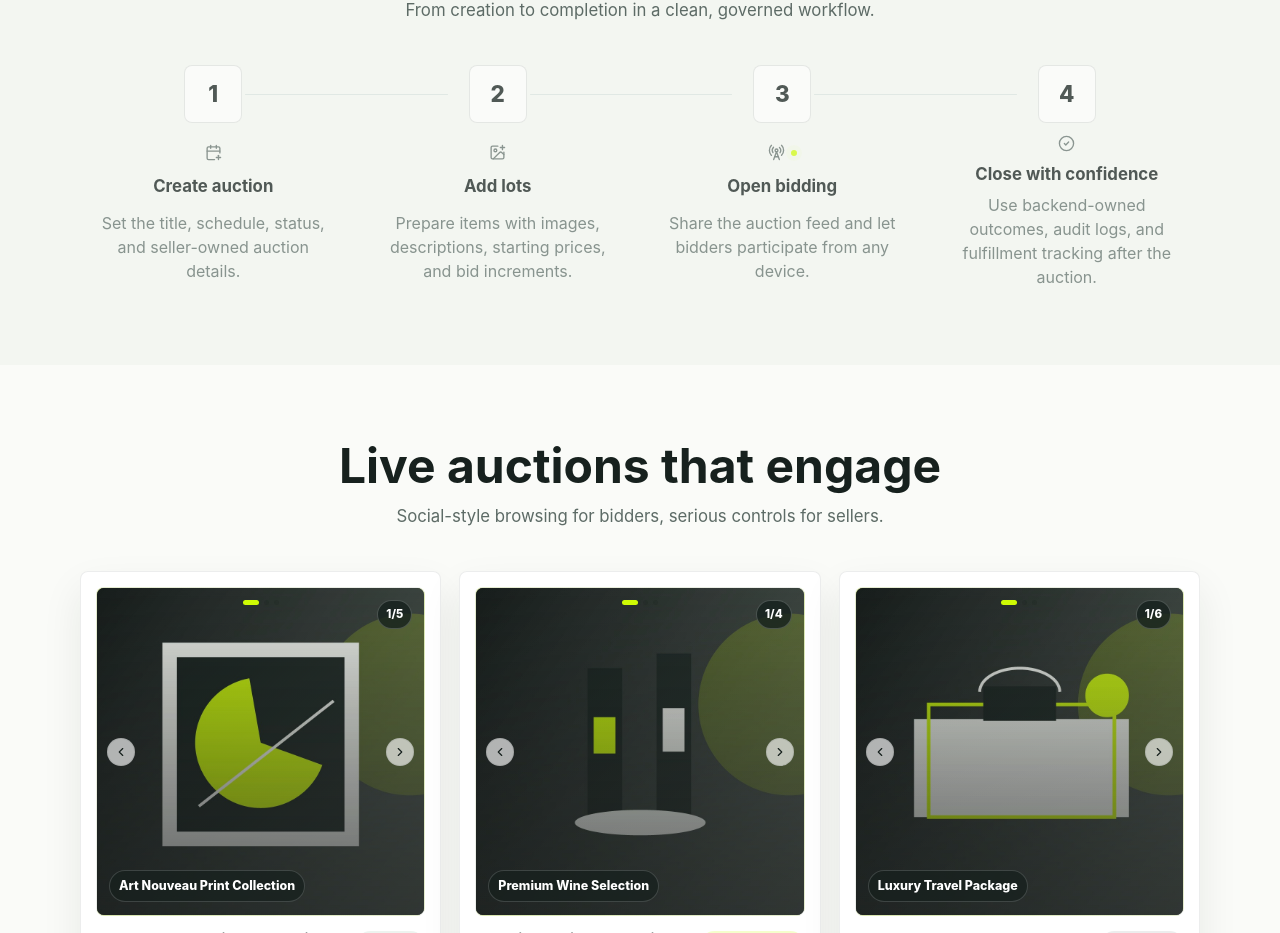
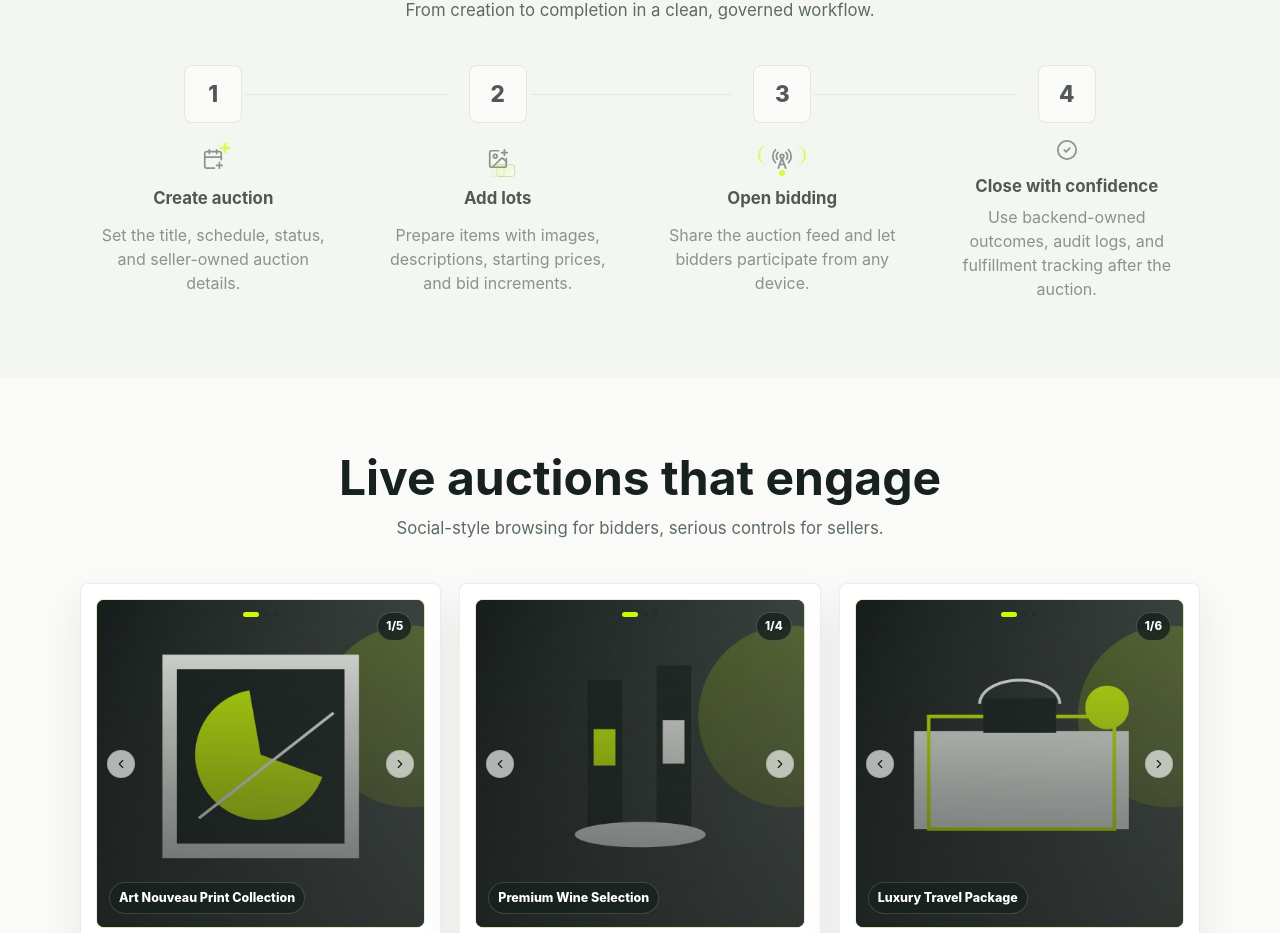
Before and after one commit to JJackson3111/bidals, a Next.js app in the folder frontend/: page / in a window 1280 px wide. Shown: the part 1739-2672 px from the top of the page. Built offline with nearby package versions, Linux system fonts and the light colour scheme; no server answers; a web font is replaced by a local one.

Commit message:
Refine BIDALS launch workflow animations

```diff
--- a/frontend/src/app/globals.css
+++ b/frontend/src/app/globals.css
@@ -915,8 +915,10 @@ p {
   animation: bidals-step-cue 7.6s ease-in-out infinite;
   color: #65736e;
   display: inline-flex;
-  gap: 6px;
-  min-height: 22px;
+  justify-content: center;
+  min-height: 34px;
+  position: relative;
+  width: 58px;
 }
 
 .landing-step:nth-child(2) .landing-step-cue {
@@ -931,12 +933,118 @@ p {
   animation-delay: 4.2s;
 }
 
-.landing-step-cue span {
-  animation: bidals-live-pulse 1.8s ease-in-out infinite;
+.cue-icon {
+  display: block;
+  position: relative;
+  z-index: 2;
+}
+
+.cue-secondary {
+  opacity: 0;
+  position: absolute;
+}
+
+.cue-plus-marker {
+  animation: bidals-cue-plus 2.8s ease-in-out infinite;
+  height: 12px;
+  position: absolute;
+  right: 11px;
+  top: 3px;
+  width: 12px;
+  z-index: 3;
+}
+
+.cue-plus-marker::before,
+.cue-plus-marker::after {
   background: var(--brand-green);
   border-radius: 999px;
+  content: "";
+  left: 50%;
+  position: absolute;
+  top: 50%;
+  transform: translate(-50%, -50%);
+}
+
+.cue-plus-marker::before {
+  height: 2px;
+  width: 10px;
+}
+
+.cue-plus-marker::after {
+  height: 10px;
+  width: 2px;
+}
+
+.cue-image-flow {
+  bottom: 0;
+  height: 17px;
+  overflow: hidden;
+  position: absolute;
+  right: 5px;
+  width: 31px;
+  z-index: 1;
+}
+
+.cue-image-flow i {
+  animation: bidals-cue-image-slide 5.6s ease-in-out infinite;
+  background: linear-gradient(135deg, rgba(206, 251, 4, 0.42), rgba(255, 255, 255, 0.84));
+  border: 1px solid rgba(23, 33, 30, 0.18);
+  border-radius: 4px;
+  display: block;
+  height: 13px;
+  left: 5px;
+  position: absolute;
+  top: 2px;
+  width: 19px;
+}
+
+.cue-image-flow i:nth-child(2) {
+  animation-delay: 1.4s;
+}
+
+.cue-image-flow i:nth-child(3) {
+  animation-delay: 2.8s;
+}
+
+.cue-signal {
+  animation: bidals-cue-signal 2.6s ease-in-out infinite;
+  height: 20px;
+  opacity: 0.36;
+  position: absolute;
+  top: 6px;
+  width: 12px;
+}
+
+.cue-signal-left {
+  border-left: 2px solid var(--brand-green);
+  border-radius: 999px 0 0 999px;
+  left: 5px;
+}
+
+.cue-signal-right {
+  animation-delay: 0.35s;
+  border-radius: 0 999px 999px 0;
+  border-right: 2px solid var(--brand-green);
+  right: 5px;
+}
+
+.cue-live-dot {
+  animation: bidals-live-pulse 1.9s ease-in-out infinite;
+  background: var(--brand-green);
+  border-radius: 999px;
+  bottom: 3px;
   height: 6px;
+  position: absolute;
   width: 6px;
+  z-index: 3;
+}
+
+.cue-close .cue-primary {
+  animation: bidals-cue-check 5.8s ease-in-out infinite;
+}
+
+.cue-close .cue-secondary {
+  animation: bidals-cue-dollar 5.8s ease-in-out infinite;
 }
 
 .landing-step p {
@@ -1007,6 +1115,85 @@ p {
   7%,
   14% {
     color: var(--ink);
+  }
+}
+
+@keyframes bidals-cue-plus {
+  0%,
+  100% {
+    opacity: 0.78;
+    filter: drop-shadow(0 0 0 rgba(206, 251, 4, 0));
+    transform: scale(1);
+  }
+
+  45% {
+    opacity: 1;
+    filter: drop-shadow(0 0 7px rgba(206, 251, 4, 0.38));
+    transform: scale(1.08);
+  }
+}
+
+@keyframes bidals-cue-image-slide {
+  0% {
+    opacity: 0;
+    transform: translateX(18px) scale(0.96);
+  }
+
+  18%,
+  54% {
+    opacity: 1;
+    transform: translateX(0) scale(1);
+  }
+
+  78%,
+  100% {
+    opacity: 0;
+    transform: translateX(-18px) scale(0.98);
+  }
+}
+
+@keyframes bidals-cue-signal {
+  0%,
+  100% {
+    opacity: 0.28;
+    filter: drop-shadow(0 0 0 rgba(206, 251, 4, 0));
+    transform: scaleY(0.9);
+  }
+
+  45% {
+    opacity: 0.86;
+    filter: drop-shadow(0 0 7px rgba(206, 251, 4, 0.34));
+    transform: scaleY(1);
+  }
+}
+
+@keyframes bidals-cue-check {
+  0%,
+  42%,
+  100% {
+    opacity: 1;
+    transform: scale(1);
+  }
+
+  56%,
+  84% {
+    opacity: 0;
+    transform: scale(0.98);
+  }
+}
+
+@keyframes bidals-cue-dollar {
+  0%,
+  42%,
+  100% {
+    opacity: 0;
+    transform: scale(0.98);
+  }
+
+  56%,
+  84% {
+    opacity: 1;
+    transform: scale(1);
   }
 }
 
@@ -2170,6 +2357,11 @@ p {
   .landing-step-number,
   .landing-step-cue,
   .landing-step-cue span,
+  .cue-plus-marker,
+  .cue-image-flow i,
+  .cue-signal,
+  .cue-primary,
+  .cue-secondary,
   .landing-step-line::after,
   .live-dot {
     animation: none;
@@ -2191,6 +2383,30 @@ p {
 
   .landing-step-cue {
     color: var(--ink);
+  }
+
+  .cue-plus-marker,
+  .cue-signal,
+  .cue-live-dot {
+    filter: none;
+    opacity: 0.72;
+  }
+
+  .cue-image-flow i {
+    opacity: 0;
+    transform: none;
+  }
+
+  .cue-image-flow i:first-child {
+    opacity: 1;
+  }
+
+  .cue-primary {
+    opacity: 1;
+  }
+
+  .cue-secondary {
+    opacity: 0;
   }
 
   .landing-step-line::after {
@@ -2205,6 +2421,11 @@ p {
   .auction-preview-card:hover .media-image,
   .hero-lot-card:hover .preview-bid-button,
   .latest-sale-badge,
+  .cue-plus-marker,
+  .cue-image-flow i,
+  .cue-signal,
+  .cue-primary,
+  .cue-secondary,
   .quick-action:hover {
     transform: none;
   }
--- a/frontend/src/app/page.tsx
+++ b/frontend/src/app/page.tsx
@@ -10,6 +10,7 @@ import {
   ChevronLeft,
   ChevronRight,
   Clock,
+  DollarSign,
   Eye,
   Gavel,
   ImagePlus,
@@ -20,6 +21,7 @@ import {
   Users,
   Zap,
 } from "lucide-react";
+import type { LucideIcon } from "lucide-react";
 
 const trustFeatures = [
   {
@@ -39,31 +41,44 @@ const trustFeatures = [
   },
 ];
 
-const launchSteps = [
+type LaunchStep = {
+  number: string;
+  title: string;
+  description: string;
+  cue: LucideIcon;
+  cueKind: "calendar" | "images" | "radio" | "close";
+  altCue?: LucideIcon;
+};
+
+const launchSteps: LaunchStep[] = [
   {
     number: "1",
     title: "Create auction",
     description: "Set the title, schedule, status, and seller-owned auction details.",
     cue: CalendarPlus,
+    cueKind: "calendar",
   },
   {
     number: "2",
     title: "Add lots",
     description: "Prepare items with images, descriptions, starting prices, and bid increments.",
     cue: ImagePlus,
+    cueKind: "images",
   },
   {
     number: "3",
     title: "Open bidding",
     description: "Share the auction feed and let bidders participate from any device.",
     cue: RadioTower,
-    live: true,
+    cueKind: "radio",
   },
   {
     number: "4",
     title: "Close with confidence",
     description: "Use backend-owned outcomes, audit logs, and fulfillment tracking after the auction.",
     cue: CheckCircle2,
+    cueKind: "close",
+    altCue: DollarSign,
   },
 ];
 
@@ -317,12 +332,28 @@ export default function LandingPage() {
           <div className="landing-steps-grid">
             {launchSteps.map((step, index) => {
               const CueIcon = step.cue;
+              const AltCue = step.altCue;
               return (
                 <article className="landing-step" key={step.title}>
                   <div className="landing-step-number">{step.number}</div>
-                  <div className="landing-step-cue">
-                    <CueIcon size={17} strokeWidth={1.9} aria-hidden="true" />
-                    {step.live ? <span aria-hidden="true" /> : null}
+                  <div className={`landing-step-cue cue-${step.cueKind}`}>
+                    <CueIcon className="cue-icon cue-primary" size={22} strokeWidth={1.9} aria-hidden="true" />
+                    {AltCue ? <AltCue className="cue-icon cue-secondary" size={22} strokeWidth={1.9} aria-hidden="true" /> : null}
+                    {step.cueKind === "calendar" ? <span className="cue-plus-marker" aria-hidden="true" /> : null}
+                    {step.cueKind === "images" ? (
+                      <span className="cue-image-flow" aria-hidden="true">
+                        <i />
+                        <i />
+                        <i />
+                      </span>
+                    ) : null}
+                    {step.cueKind === "radio" ? (
+                      <>
+                        <span className="cue-signal cue-signal-left" aria-hidden="true" />
+                        <span className="cue-signal cue-signal-right" aria-hidden="true" />
+                        <span className="cue-live-dot" aria-hidden="true" />
+                      </>
+                    ) : null}
                   </div>
                   <h3>{step.title}</h3>
                   <p>{step.description}</p>
```
